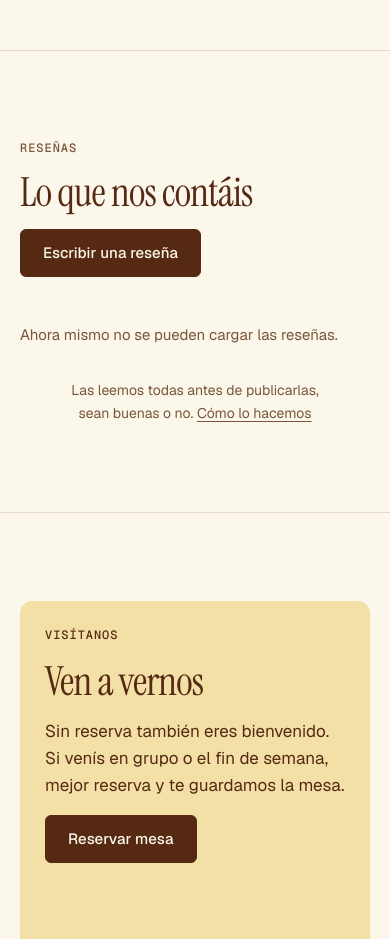
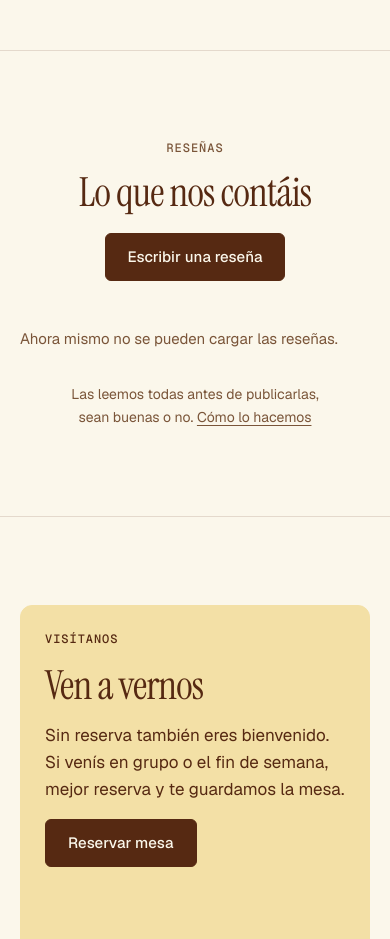
Before and after one commit to marcogugliandolo/sono2, a website: page public/index.html in a window 390 px wide. Shown: the part 6640-7579 px from the top of the page. Drawn offline with Linux system fonts and the light colour scheme; no server answers.

Commit message:
Título de las reseñas centrado
La cabecera de la sección de reseñas va centrada, como la de la galería:
etiqueta, título y debajo la nota media con el botón para escribir una.

```diff
--- a/public/index.html
+++ b/public/index.html
@@ -496,11 +496,9 @@
 
   <section class="seccion seccion--linea" id="resenas" aria-labelledby="t-resenas" data-resenas>
     <div class="wrap">
-      <div class="cabeza-seccion resenas__cabeza" data-aparece>
-        <div>
-          <p class="meta">Reseñas</p>
-          <h2 class="titulo" id="t-resenas">Lo que nos contáis</h2>
-        </div>
+      <div class="cabeza-centro resenas__cabeza" data-aparece>
+        <p class="meta">Reseñas</p>
+        <h2 class="titulo" id="t-resenas">Lo que nos contáis</h2>
         <div class="resenas__lado">
           <div class="resenas__media" id="resenas-media" hidden>
             <span class="resenas__nota" id="resenas-nota"></span>
--- a/public/styles.css
+++ b/public/styles.css
@@ -1389,10 +1389,10 @@ input:checked:focus-visible + .zona { outline-color: var(--lienzo); }
 .zona-admin .boton { margin-bottom: 6px; }
 
 /* ---------- Reseñas ---------- */
-.resenas__lado { display: flex; flex-wrap: wrap; align-items: center; gap: 16px 28px; }
+.resenas__lado { display: flex; flex-wrap: wrap; justify-content: center; align-items: center; gap: 16px 28px; margin-top: 6px; }
 .resenas__media { display: flex; align-items: center; gap: 14px; }
 .resenas__nota { font-family: var(--f-titulo); font-size: clamp(3rem, 5vw, 4rem); line-height: 0.9; letter-spacing: -0.02em; font-variant-numeric: tabular-nums; }
-.resenas__media-texto { display: grid; gap: 6px; }
+.resenas__media-texto { display: grid; gap: 6px; justify-items: start; text-align: left; }
 .resenas__total { font-family: var(--f-mono); font-size: 0.75rem; font-weight: 500; letter-spacing: 0.08em; text-transform: uppercase; color: var(--cafe-suave); }
 .estrellas { display: inline-flex; gap: 3px; color: var(--cafe); }
 .estrellas svg { width: 20px; height: 20px; --grosor: 1.5; overflow: visible; }
@@ -1665,7 +1665,7 @@ input:checked:focus-visible + .zona { outline-color: var(--lienzo); }
 }
 @media (max-width: 640px) {
   .resenas__vacio { grid-template-columns: minmax(0, 1fr); justify-items: start; }
-  .resenas__lado { width: 100%; justify-content: space-between; }
+  .resenas__lado { flex-direction: column; gap: 18px; }
   /* En el móvil el slider llega hasta los bordes de la pantalla y asoma la siguiente tarjeta */
   .resenas { gap: 12px; margin-inline: -20px; padding-inline: 20px; scroll-padding-inline: 20px; }
   .resena { flex-basis: 86%; gap: 14px; padding: 22px; }
```
